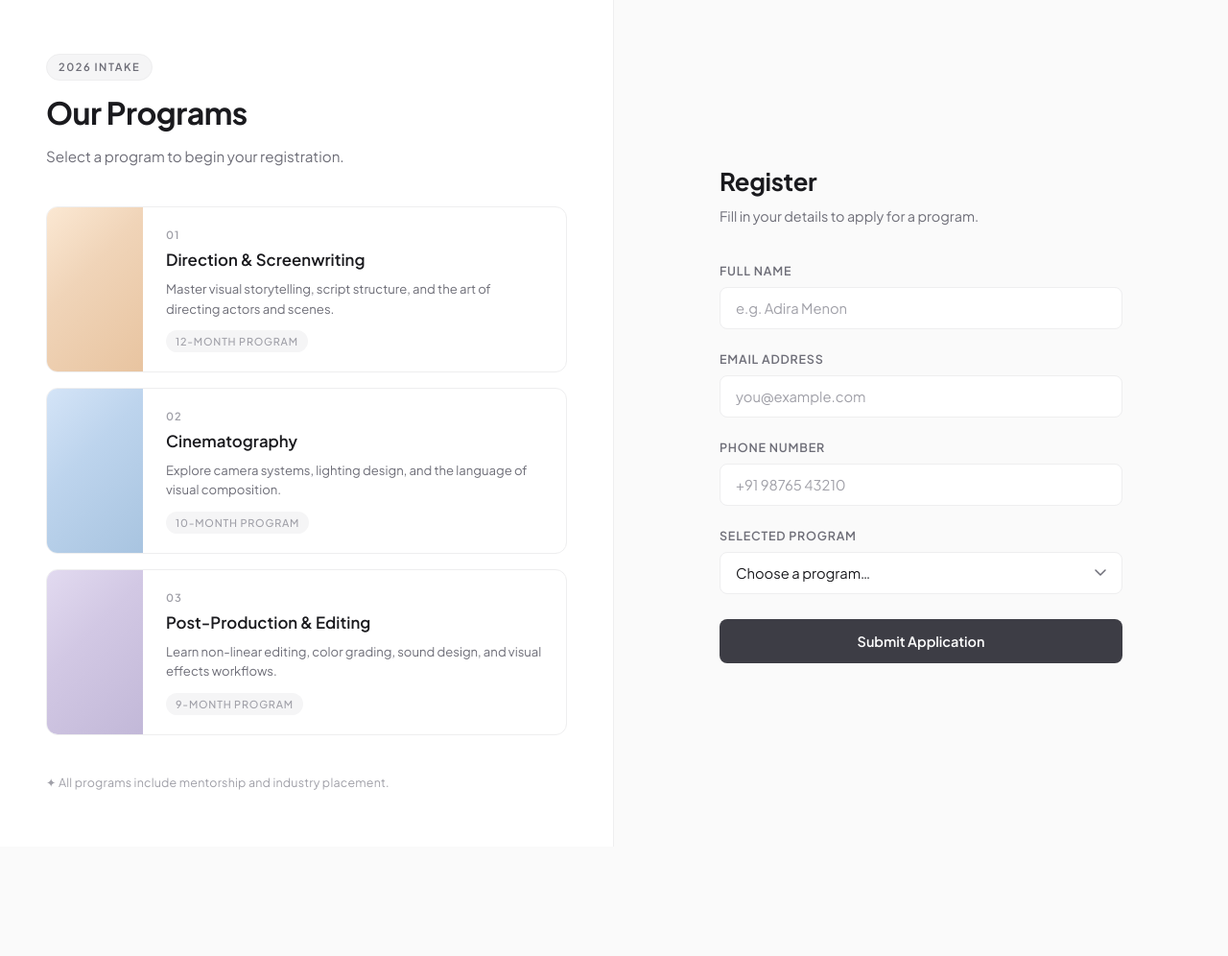
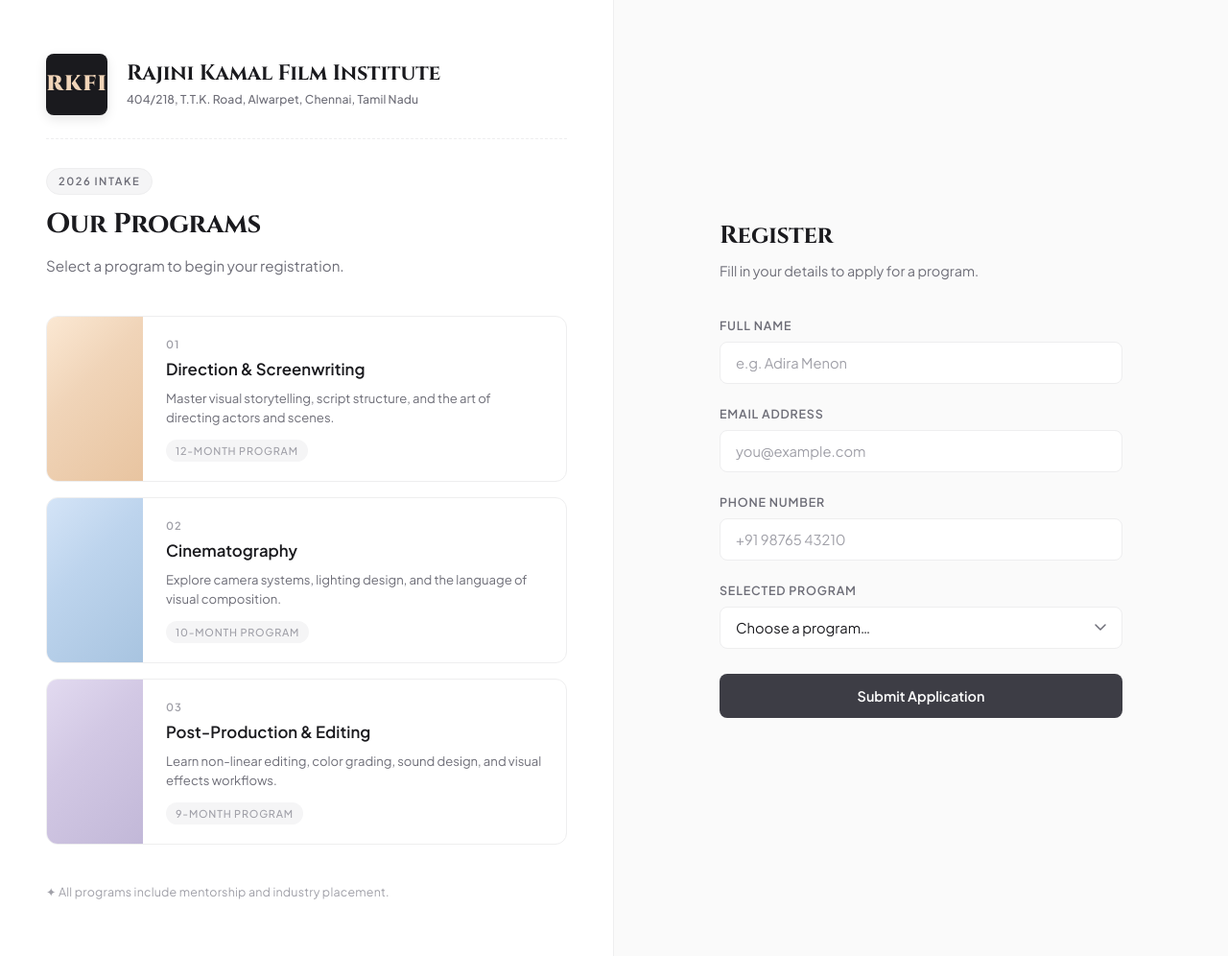
Before and after one commit to ELANGO-DILLIRAJ/FILM-REGISTRATION-FORM, a website: page public/index.html in a window 1280 px wide. Shown: the whole page at 96% size. Before the commit the page ends 882 px from the top, so only its background shows below. Drawn offline with Linux system fonts and the light colour scheme.

Commit message:
Added Branding

```diff
--- a/public/index.html
+++ b/public/index.html
@@ -4,12 +4,12 @@
   <meta charset="UTF-8" />
   <meta name="viewport" content="width=device-width, initial-scale=1.0" />
   <meta name="description" content="Register for professional film-making courses at our Film Institution — Direction, Cinematography, and Post-Production programs." />
-  <title>Film Institution — Student Registration</title>
+  <title>Rajini Kamal Film Institute (RKFI) — Registration</title>
 
-  <!-- Google Font -->
+  <!-- Google Fonts -->
   <link rel="preconnect" href="https://fonts.googleapis.com" />
   <link rel="preconnect" href="https://fonts.gstatic.com" crossorigin />
-  <link href="https://fonts.googleapis.com/css2?family=Plus+Jakarta+Sans:wght@300;400;500;600;700&display=swap" rel="stylesheet" />
+  <link href="https://fonts.googleapis.com/css2?family=Cinzel:wght@600;700;800;900&family=Plus+Jakarta+Sans:wght@300;400;500;600;700&display=swap" rel="stylesheet" />
 
   <link rel="stylesheet" href="style.css" />
 </head>
@@ -20,9 +20,19 @@
 
     <!-- ─── Left Column: Course Catalog ──────────────────────── -->
     <section class="catalog" aria-label="Course catalog">
+      <div class="brand">
+        <div class="brand__logo-container">
+          <span class="brand__logo">RKFI</span>
+        </div>
+        <div class="brand__details">
+          <h1 class="brand__title">Rajini Kamal Film Institute</h1>
+          <p class="brand__address">404/218, T.T.K. Road, Alwarpet, Chennai, Tamil Nadu</p>
+        </div>
+      </div>
+
       <header class="catalog__header">
         <span class="catalog__badge">2026 Intake</span>
-        <h1>Our Programs</h1>
+        <h2>Our Programs</h2>
         <p>Select a program to begin your registration.</p>
       </header>
 
--- a/public/style.css
+++ b/public/style.css
@@ -57,6 +57,98 @@ body {
   min-height: 100vh;
 }
 
+/* ── Brand Styling ────────────────────────────────────────── */
+.brand {
+  display: flex;
+  align-items: center;
+  gap: 20px;
+  padding-bottom: 24px;
+  border-bottom: 1px dashed var(--border);
+  margin-bottom: -10px;
+}
+
+.brand__logo-container {
+  display: flex;
+  align-items: center;
+  justify-content: center;
+  background: #1a1a1e;
+  color: #f0d4b8; /* Warm light gold */
+  width: 64px;
+  height: 64px;
+  border-radius: 8px;
+  font-family: 'Cinzel', serif;
+  font-weight: 900;
+  font-size: 1.4rem;
+  letter-spacing: 1px;
+  box-shadow: 0 4px 12px rgba(0, 0, 0, 0.1);
+  transition: transform var(--transition), box-shadow var(--transition);
+  position: relative;
+  overflow: hidden;
+}
+
+.brand__logo-container::after {
+  content: '';
+  position: absolute;
+  top: -50%;
+  left: -50%;
+  width: 200%;
+  height: 200%;
+  background: linear-gradient(
+    45deg,
+    transparent 45%,
+    rgba(240, 212, 184, 0.6) 50%,
+    transparent 55%
+  );
+  transform: rotate(45deg);
+  transition: 0.5s;
+  opacity: 0;
+}
+
+.brand:hover .brand__logo-container::after {
+  animation: shine 1.2s ease-out;
+}
+
+.brand:hover .brand__logo-container {
+  transform: translateY(-2px) scale(1.03);
+  box-shadow: 0 6px 16px rgba(0, 0, 0, 0.15);
+}
+
+@keyframes shine {
+  0% {
+    left: -120%;
+    opacity: 0;
+  }
+  20% {
+    opacity: 1;
+  }
+  100% {
+    left: 120%;
+    opacity: 0;
+  }
+}
+
+.brand__details {
+  display: flex;
+  flex-direction: column;
+  gap: 4px;
+}
+
+.brand__title {
+  font-family: 'Cinzel', serif;
+  font-size: 1.4rem;
+  font-weight: 700;
+  color: var(--text-primary);
+  letter-spacing: -0.2px;
+  line-height: 1.2;
+}
+
+.brand__address {
+  font-size: 0.76rem;
+  color: var(--text-secondary);
+  font-weight: 500;
+  letter-spacing: 0.1px;
+}
+
 /* ── Split Layout ───────────────────────────────────────────── */
 .split-layout {
   display: grid;
@@ -81,6 +173,14 @@ body {
   gap: 8px;
 }
 
+.catalog__header h2 {
+  font-family: 'Cinzel', serif;
+  font-size: 1.8rem;
+  font-weight: 700;
+  letter-spacing: -0.5px;
+  color: var(--text-primary);
+}
+
 .catalog__badge {
   display: inline-block;
   width: fit-content;
@@ -95,12 +195,7 @@ body {
   border-radius: 100px;
 }
 
-.catalog__header h1 {
-  font-size: 2rem;
-  font-weight: 700;
-  letter-spacing: -0.5px;
-  color: var(--text-primary);
-}
+
 
 .catalog__header p {
   font-size: 0.95rem;
@@ -218,6 +313,7 @@ body {
 }
 
 .registration__header h2 {
+  font-family: 'Cinzel', serif;
   font-size: 1.6rem;
   font-weight: 700;
   letter-spacing: -0.3px;
```
